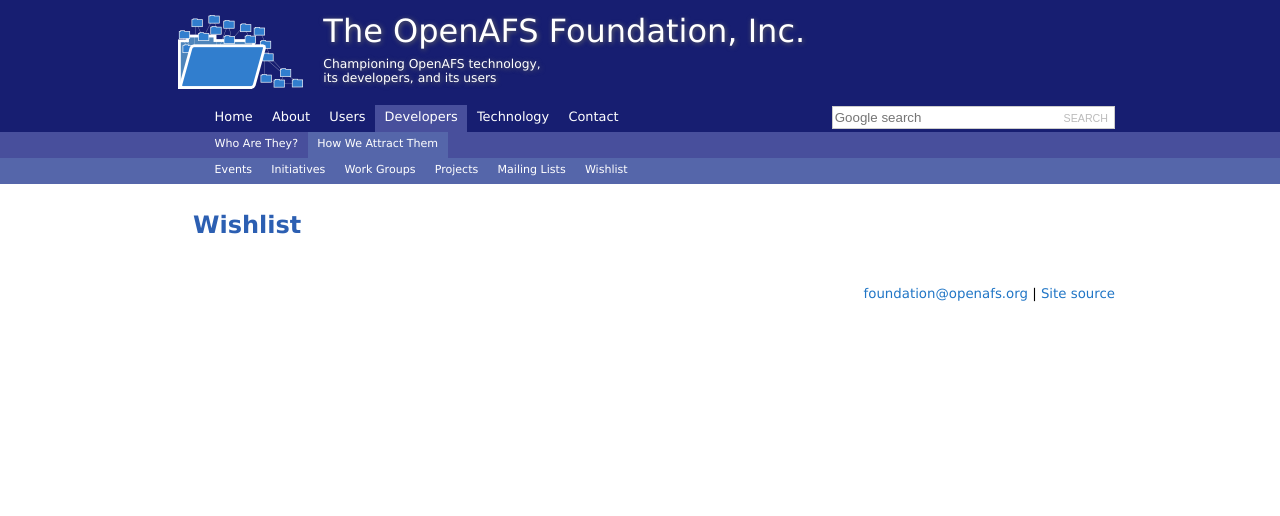
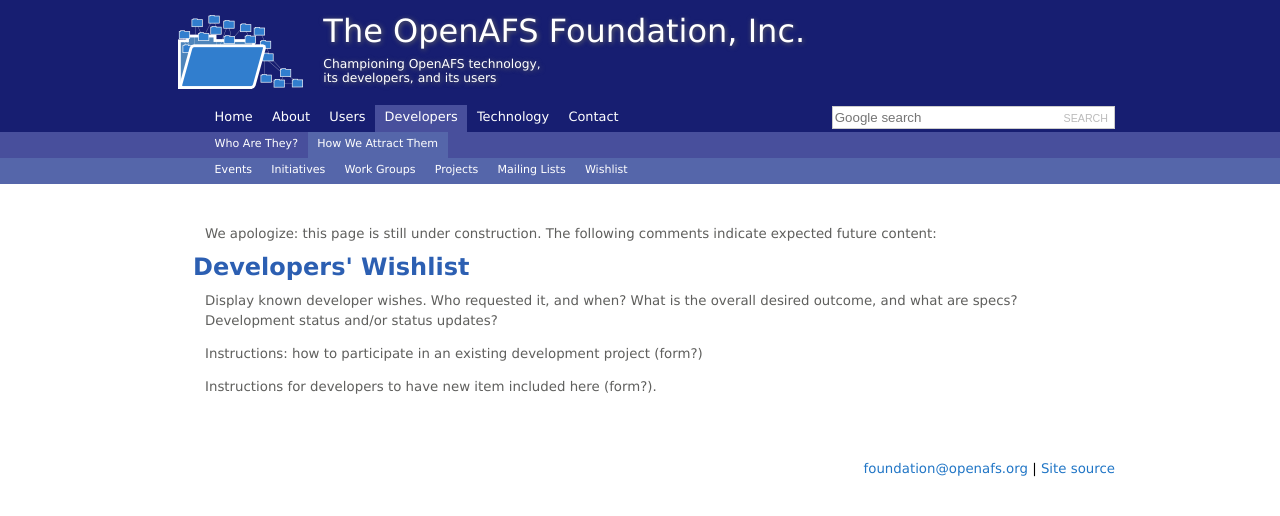
Before and after one commit to openafsfoundation/openafsfoundation.org, a Jekyll site: the page built from devs/wishlist/index.md, in a window 1280 px wide. Shown: the top 516 px of the page. Built offline with Jekyll 4.4.1, drawn with Linux system fonts in a browser that asks for light colours.

Commit message:
/devs/wishlist
Construction text
New content, first draft

```diff
--- a/devs/wishlist/index.md
+++ b/devs/wishlist/index.md
@@ -3,4 +3,12 @@
 nav: [devs,how]
 ---
 
-## Wishlist ##
+We apologize: this page is still under construction. The following comments indicate expected future content:
+
+## Developers' Wishlist ##
+
+Display known developer wishes. Who requested it, and when? What is the overall desired outcome, and what are specs? Development status and/or status updates?
+
+Instructions: how to participate in an existing development project (form?)
+
+Instructions for developers to have new item included here (form?).
```
